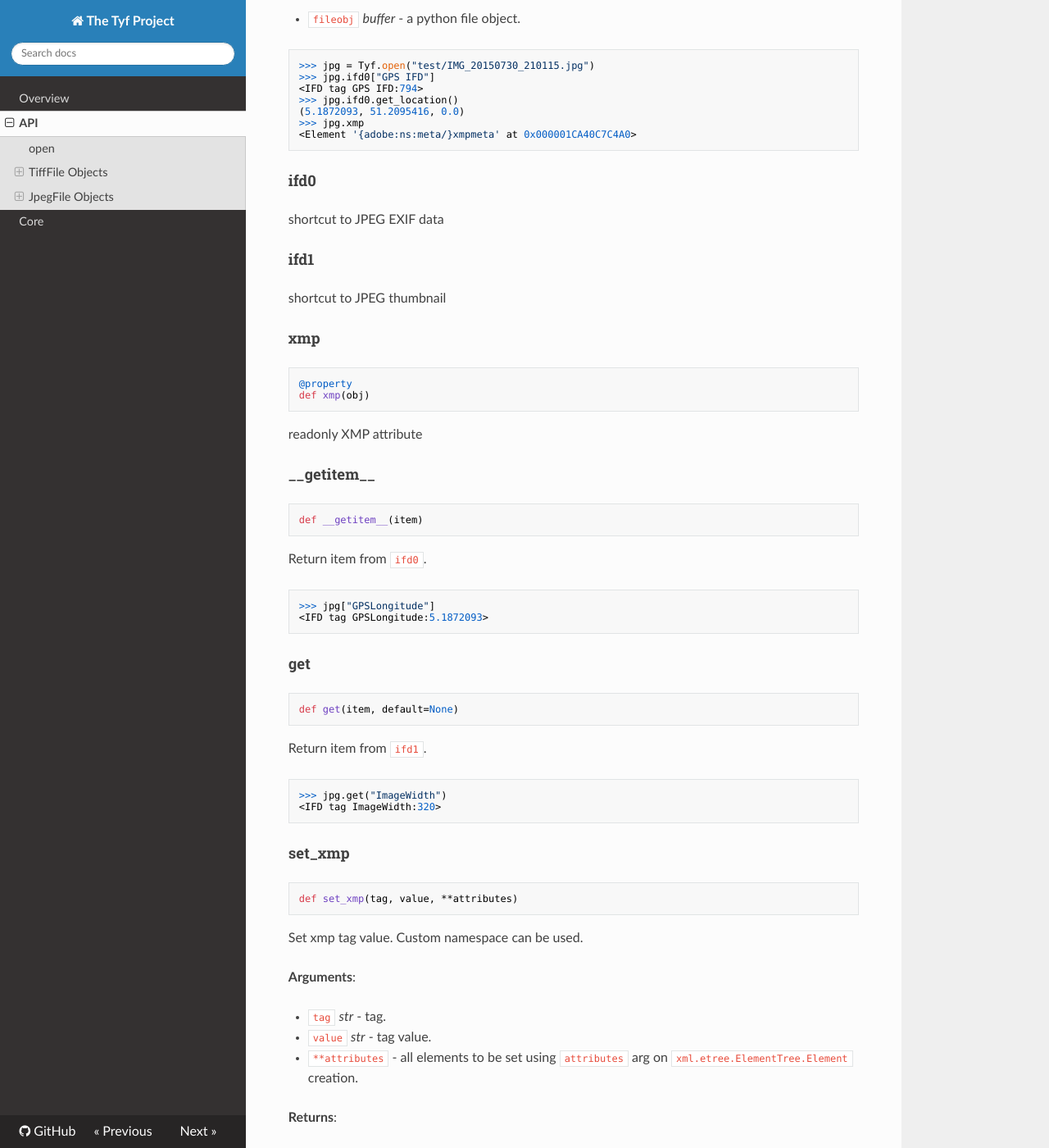
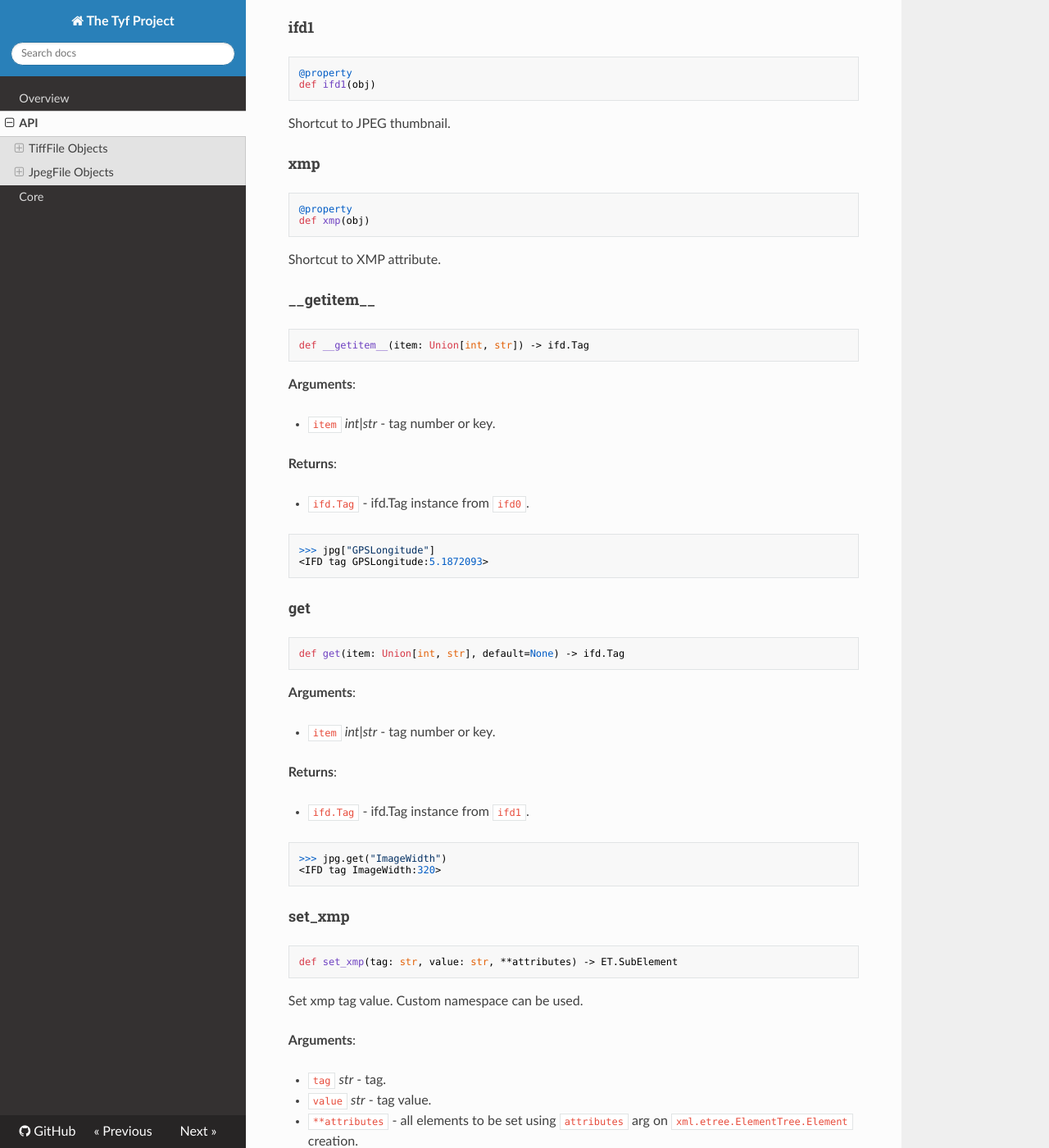
Before and after one commit to Moustikitos/tyf, an MkDocs documentation site: the page built from docs/api.md, in a window 1280 px wide and 1400 px high, scrolled down 1998 px. Shown: the whole window at 82% size. Built offline with MkDocs 1.6.1, drawn with Linux system fonts in a browser that asks for light colours; nearby versions of some CDN libraries; some of the changed text lies outside the part shown.

Commit message:
doc: docstring and markdown update

````diff
--- a/docs/api.md
+++ b/docs/api.md
@@ -9,31 +9,9 @@
  + [JPEG FIF 1.02 spec](https://www.w3.org/Graphics/JPEG/jfif3.pdf)
  + [XMP spec](https://developer.adobe.com/xmp/docs/XMPSpecifications/)
 
-Tyf package aims to provide pythonic way to interact with metadata in TIFF and
-JPEG files.
-
 ```python
 >>> import Tyf
 ```
-
-<a id="Tyf.open"></a>
-
-#### open
-
-```python
-def open(f)
-```
-
-Return `JpegFile` or `TiffFile` instance according to argument.
-
-**Arguments**:
-
-- `f` _buffer or string_ - a valid file path or a python file object.
-
-
-**Returns**:
-
-- `Tyf.JpegFile|Tyf.TiffFile` - JPEG or TIFF instance.
 
 <a id="Tyf.TiffFile"></a>
 
@@ -48,7 +26,7 @@
 
 **Arguments**:
 
-- `fileobj` _buffer_ - a python file object.
+- `fileobj` _IO[AnyStr]_ - a python file object.
 
 ```python
 >>> tif = Tyf.open("test/CEA.tif")
@@ -80,17 +58,20 @@
 #### save
 
 ```python
-def save(f, byteorder="<", idx=None, ifd1=None)
+def save(f: Union[str, IO[AnyStr]],
+         byteorder: str = "<",
+         idx: int = None,
+         ifd1: ifd.Ifd = None) -> None
 ```
 
-Save object into a TIFF file.
+Save object into a buffer.
 
 **Arguments**:
 
-- `f` _buffer|string_ - a valid file path or a python file object
+- `f` _str|IO[AnyStr]_ - a valid file path or a python file object
 - `byteorder` _string_ - `">"` if big-endian used else `"<"`
 - `idx` _int_ - IFD index to save
-- `ifd1` _Tyf.ifd.Ifd_ - IFD to be used as thumbnail (only needed with
+- `ifd1` _ifd.Ifd_ - IFD to be used as thumbnail (only needed with
   JPEG saving)
 
 <a id="Tyf.JpegFile"></a>
@@ -108,7 +89,7 @@
 
 **Arguments**:
 
-- `fileobj` _buffer_ - a python file object.
+- `fileobj` _IO[AnyStr]_ - a python file object.
 
 ```python
 >>> jpg = Tyf.open("test/IMG_20150730_210115.jpg")
@@ -124,13 +105,23 @@
 
 #### ifd0
 
-shortcut to JPEG EXIF data
+```python
+@property
+def ifd0(obj)
+```
+
+Shortcut to JPEG EXIF data.
 
 <a id="Tyf.JpegFile.ifd1"></a>
 
 #### ifd1
 
-shortcut to JPEG thumbnail
+```python
+@property
+def ifd1(obj)
+```
+
+Shortcut to JPEG thumbnail.
 
 <a id="Tyf.JpegFile.xmp"></a>
 
@@ -141,17 +132,24 @@
 def xmp(obj)
 ```
 
-readonly XMP attribute
+Shortcut to XMP attribute.
 
 <a id="Tyf.JpegFile.__getitem__"></a>
 
 #### \_\_getitem\_\_
 
 ```python
-def __getitem__(item)
+def __getitem__(item: Union[int, str]) -> ifd.Tag
 ```
 
-Return item from `ifd0`.
+**Arguments**:
+
+- `item` _int|str_ - tag number or key.
+
+
+**Returns**:
+
+- `ifd.Tag` - ifd.Tag instance from `ifd0`.
 
 ```python
 >>> jpg["GPSLongitude"]
@@ -163,10 +161,17 @@
 #### get
 
 ```python
-def get(item, default=None)
+def get(item: Union[int, str], default=None) -> ifd.Tag
 ```
 
-Return item from `ifd1`.
+**Arguments**:
+
+- `item` _int|str_ - tag number or key.
+
+
+**Returns**:
+
+- `ifd.Tag` - ifd.Tag instance from `ifd1`.
 
 ```python
 >>> jpg.get("ImageWidth")
@@ -178,7 +183,7 @@
 #### set\_xmp
 
 ```python
-def set_xmp(tag, value, **attributes)
+def set_xmp(tag: str, value: str, **attributes) -> ET.SubElement
 ```
 
 Set xmp tag value. Custom namespace can be used.
@@ -200,7 +205,7 @@
 #### get\_xmp
 
 ```python
-def get_xmp(tag, ns="http://ns.adobe.com/exif/1.0/")
+def get_xmp(tag: str, ns: str = "EXIF") -> ET.Element
 ```
 
 Get xmp tag value. Custom namespace can be used.
@@ -221,7 +226,7 @@
 #### save
 
 ```python
-def save(f)
+def save(f: Union[str, IO[AnyStr]]) -> None
 ```
 
 Save object as a JPEG file. All segmet are writed in current order,
@@ -229,14 +234,14 @@
 
 **Arguments**:
 
-- `f` _buffer or string_ - a valid file path or a python file object
+- `f` _str|IO[AnyStr]_ - a valid file path or a python file object
 
 <a id="Tyf.JpegFile.save_thumbnail"></a>
 
 #### save\_thumbnail
 
 ```python
-def save_thumbnail(f)
+def save_thumbnail(f: Union[str, IO[AnyStr]]) -> None
 ```
 
 Save JPEG thumbnail in a separated TIFF or JPEG file, file extention
@@ -244,14 +249,14 @@
 
 **Arguments**:
 
-- `f` _buffer or string_ - a valid file path or a python file object
+- `f` _str|IO[AnyStr]_ - a valid file path or a python file object
 
 <a id="Tyf.JpegFile.dump_exif"></a>
 
 #### dump\_exif
 
 ```python
-def dump_exif(f)
+def dump_exif(f: Union[str, IO[AnyStr]]) -> None
 ```
 
 Save EXIF data in a separated file. If `f` is a file object, it is
@@ -260,3 +265,27 @@
 **Arguments**:
 
 - `f` _buffer or string_ - a valid file path or a python file object
+
+<a id="Tyf.open"></a>
+
+#### open
+
+```python
+def open(f: Union[str, IO[AnyStr]]) -> Union[TiffFile, JpegFile]
+```
+
+Return `JpegFile` or `TiffFile` instance according to argument.
+
+**Arguments**:
+
+- `f` _str|IO[AnyStr]_ - a valid file path or a python file object.
+
+
+**Returns**:
+
+- `Tyf.JpegFile|Tyf.TiffFile` - JPEG or TIFF instance.
+
+
+**Raises**:
+
+- `InvalidFileError` - if file is neither a JPEG nor a TIFF file.
````
Also changed, not shown: other parts of docs/api.md (+2 -2 lines), README.md (+48 -42 lines), Tyf/__init__.py (+2 -5 lines), docs/index.md (+48 -42 lines).
